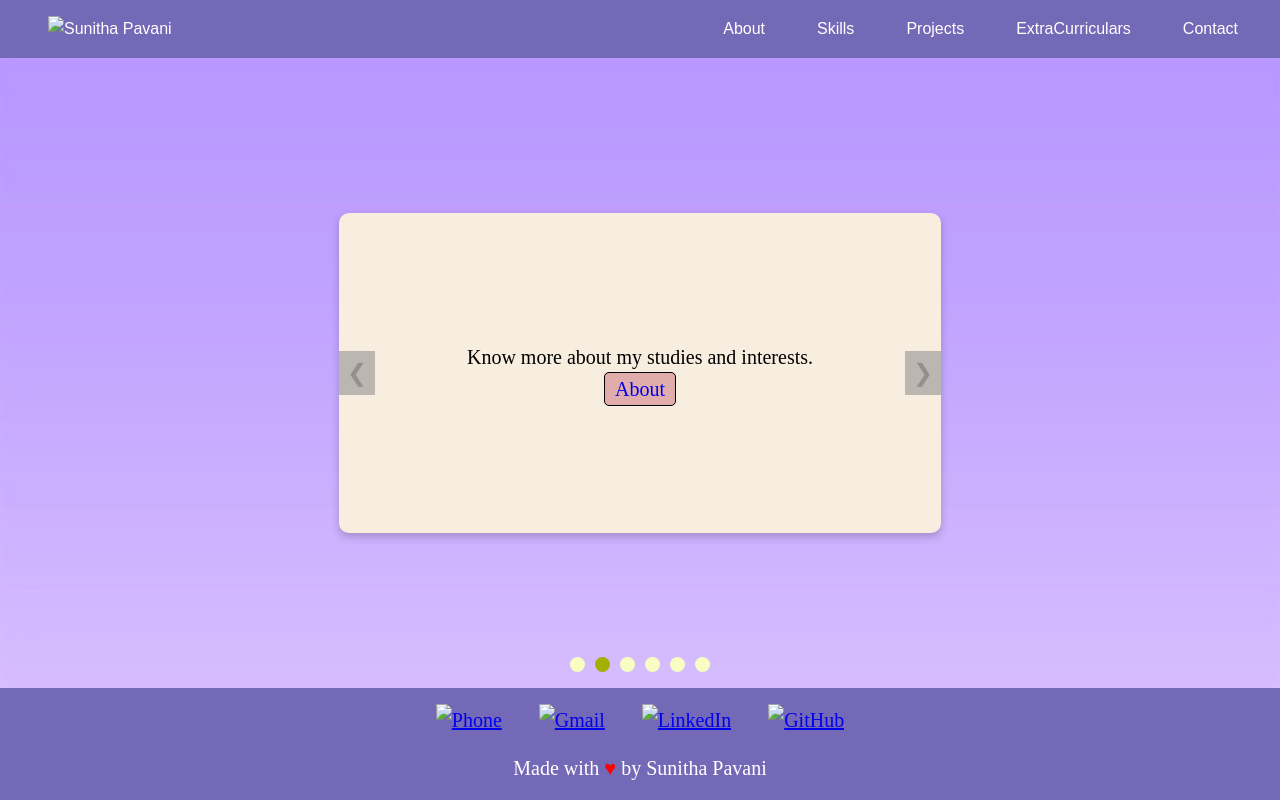
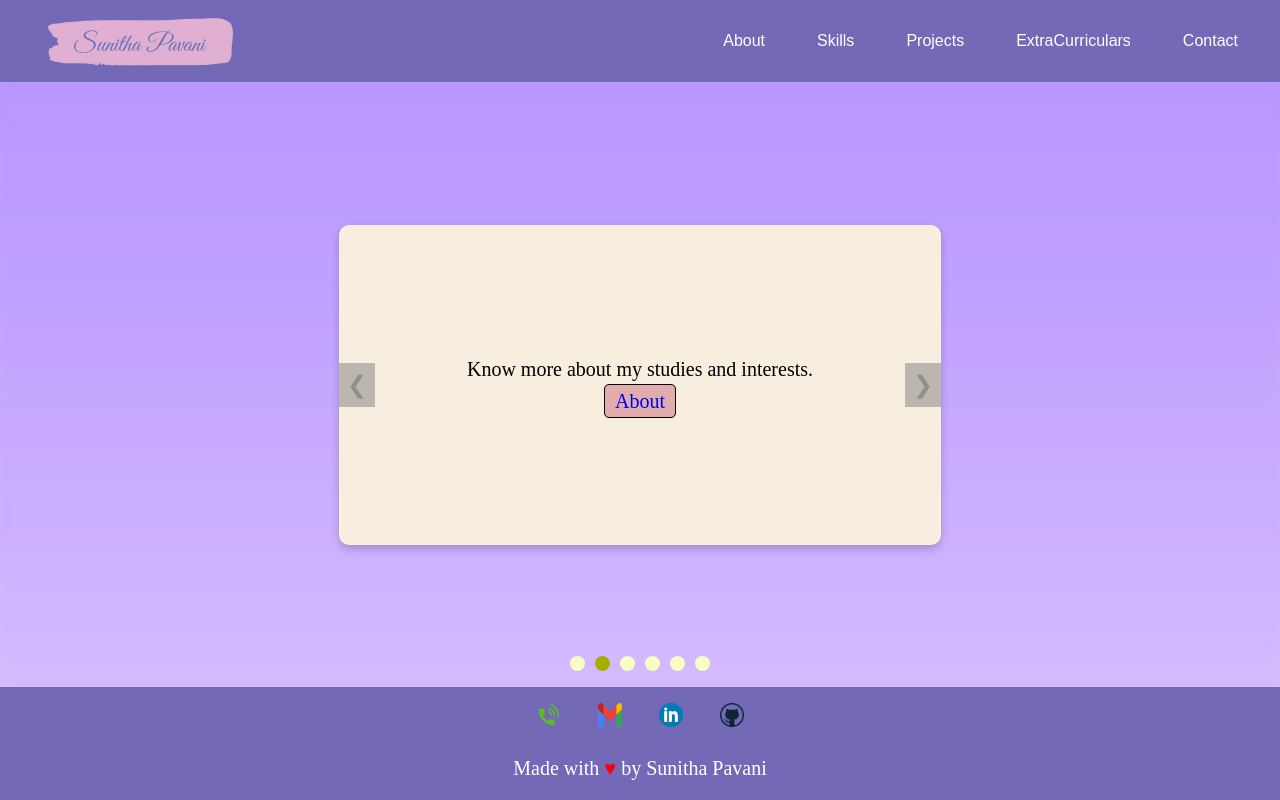
Before and after one commit to pavani9104/Portfolio-Website, a plain HTML site: page index.html in a window 1280 px wide. Drawn offline with Linux system fonts and the light colour scheme; the site is published under a folder, as on GitHub Pages, so addresses that start at the root find nothing.

Commit message:
Update index.html

```diff
--- a/index.html
+++ b/index.html
@@ -9,7 +9,7 @@
 <body>
     <div class="main">
         <nav class="nav_bar">
-            <img id="mname" src="/Images/my_name.png" alt="Sunitha Pavani">
+            <img id="mname" src="Images/my_name.png" alt="Sunitha Pavani">
             <ul>
                 <li><a href="About.html">About</a></li>
                 <li><a href="skills.html">Skills</a></li>
@@ -53,16 +53,16 @@
             <div id="contact">
                 <ul>
                     <li>
-                        <a href="#"><img class="cnct" src="/Images/phone.png" alt="Phone"></a>
+                        <a href="#"><img class="cnct" src="Images/phone.png" alt="Phone"></a>
                     </li>
                     <li>
-                        <a href="#"><img class="cnct" src="/Images/gmail.png" alt="Gmail"/></a>
+                        <a href="#"><img class="cnct" src="Images/gmail.png" alt="Gmail"/></a>
                     </li>
                     <li>
-                        <a href="#"><img class="cnct" src="/Images/linkedin.png" alt="LinkedIn"/></a>
+                        <a href="#"><img class="cnct" src="Images/linkedin.png" alt="LinkedIn"/></a>
                     </li>
                     <li>
-                        <a href="#"><img class="cnct" src="/Images/github.png" alt="GitHub"/></a>
+                        <a href="#"><img class="cnct" src="Images/github.png" alt="GitHub"/></a>
                     </li>
                 </ul>
             </div>
```
